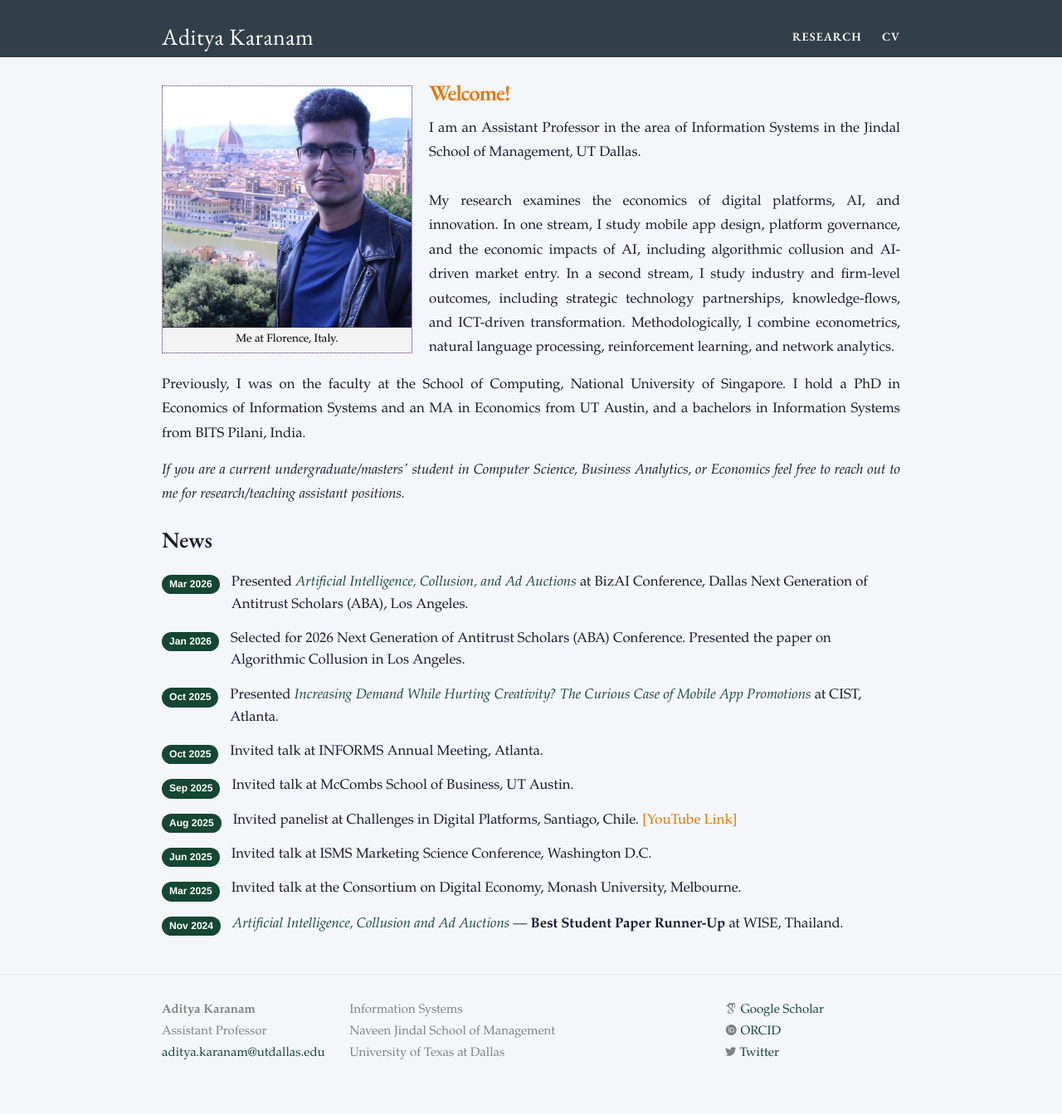
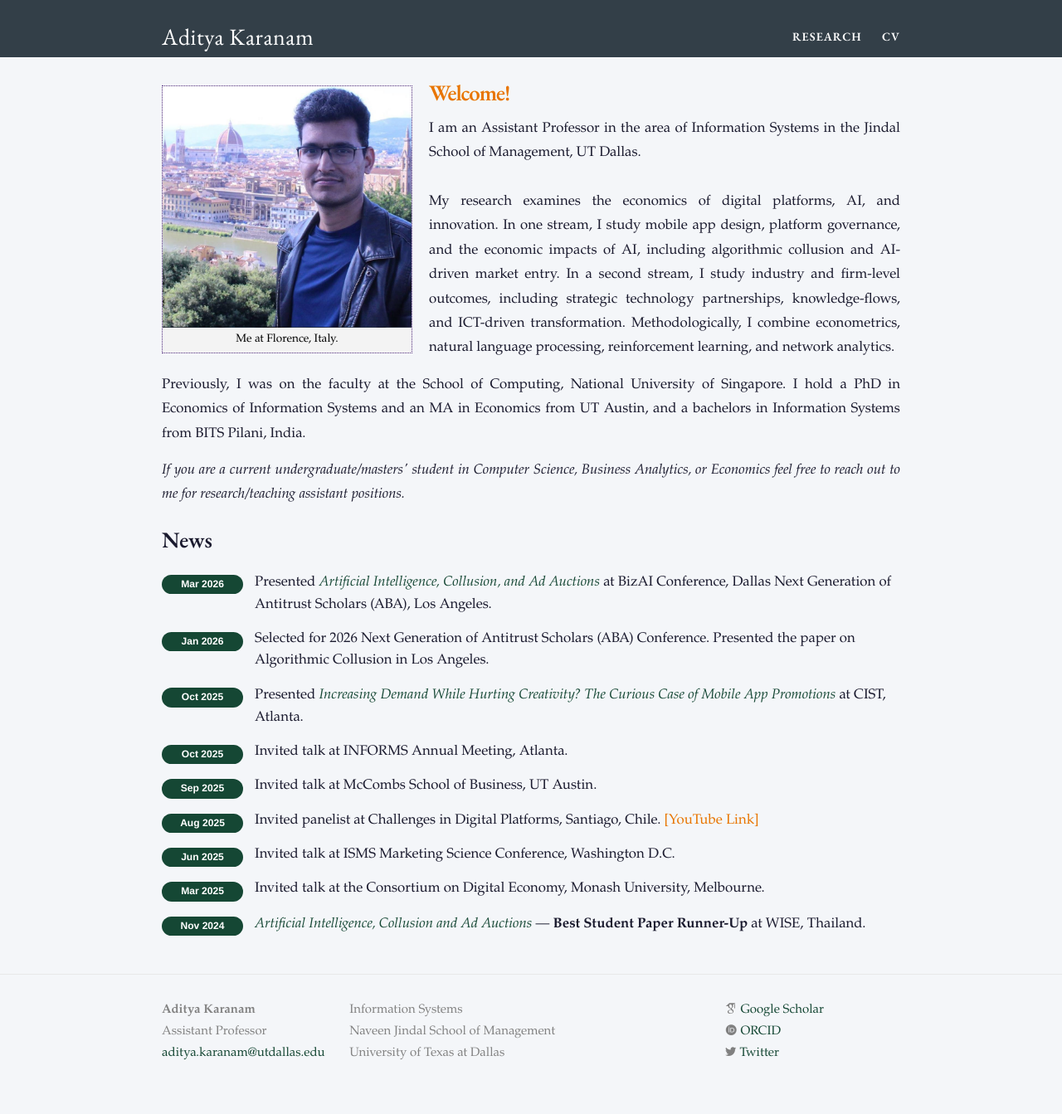
Before and after one commit to askaranam/askaranam.github.io, a Jekyll site: the page built from index.html, in a window 1280 px wide. Shown: the whole page at 83% size. Built offline with Jekyll 4.4.1, drawn with Linux system fonts in a browser that asks for light colours; nearby versions of some CDN libraries; some web fonts are replaced.

Commit message:
Update index.html

```diff
--- a/index.html
+++ b/index.html
@@ -12,7 +12,7 @@ layout: default
   }
   .timeline { list-style: none; padding: 0; margin-left: 0; }
   .timeline li { display: flex; gap: 14px; margin-bottom: 14px; align-items: flex-start; line-height: 1.6; }
-  .date-pill { flex-shrink: 0; background: #154734; color: white; font-size: 0.72em; padding: 2px 9px; border-radius: 20px; font-family: Helvetica, Arial, sans-serif; font-weight: 600; margin-top: 4px; white-space: nowrap; }
+  .date-pill { flex-shrink: 0; background: #154734; color: white; font-size: 0.72em; padding: 2px 9px; border-radius: 20px; font-family: Helvetica, Arial, sans-serif; font-weight: 600; margin-top: 4px; white-space: nowrap; min-width: 80px; text-align: center; }
   .timeline em { font-style: italic; color: #154734; }
   .timeline a { color: #e87500; text-decoration: none; }
   .timeline a:hover { text-decoration: underline; }
```
